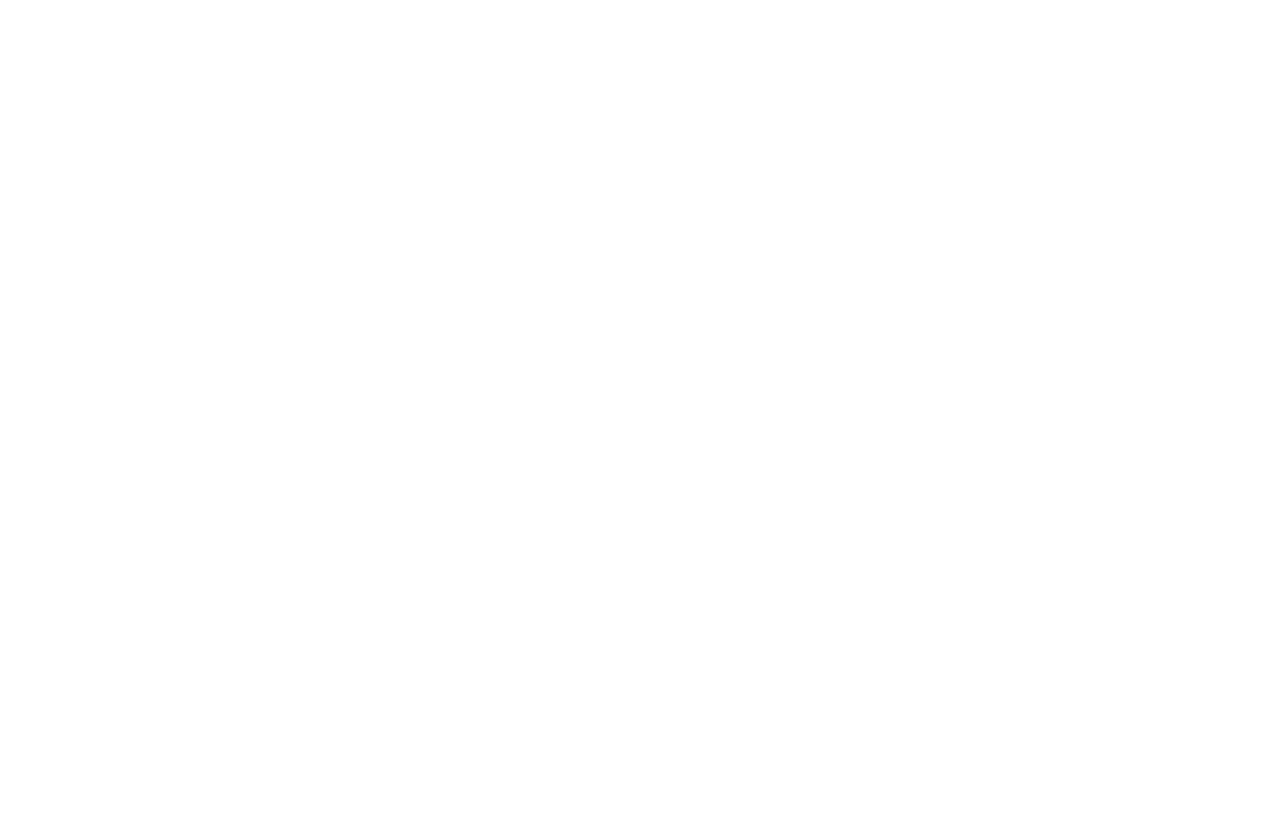
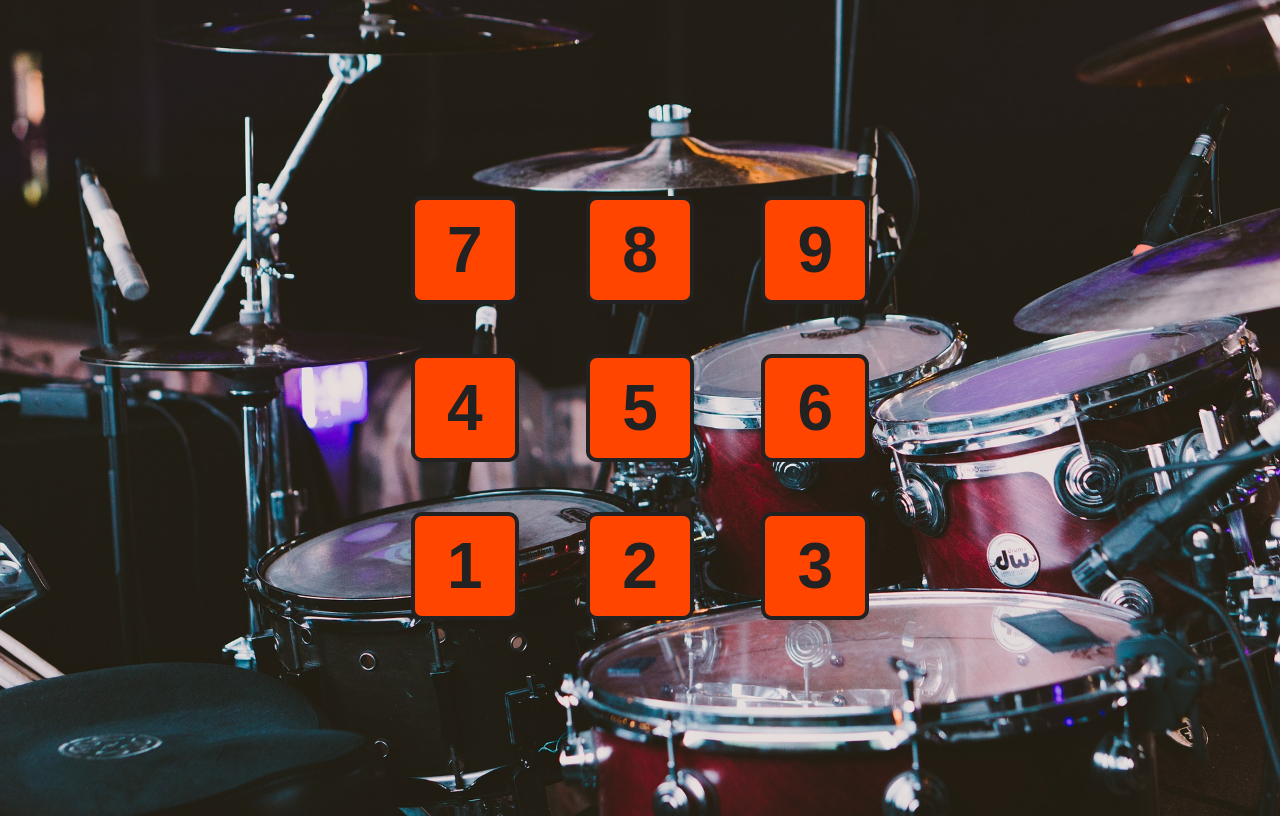
Before and after one commit to PabloMClementeP/DrumSounds, a plain HTML site: page index.html in a window 1280 px wide. Drawn offline with Linux system fonts and the light colour scheme.

Commit message:
Divs and CSS using grid template

```diff
--- a/index.html
+++ b/index.html
@@ -5,8 +5,23 @@
     <meta http-equiv="X-UA-Compatible" content="IE=edge">
     <meta name="viewport" content="width=device-width, initial-scale=1.0">
     <title>Drum App</title>
+
+    <link rel="stylesheet" href="style.css">
 </head>
 <body>
 
+    <div class="container">
+        <div data-key="103" class="key">7</div>
+        <div data-key="104" class="key">8</div>
+        <div data-key="105" class="key">9</div>
+        <div data-key="100" class="key">4</div>
+        <div data-key="101" class="key">5</div>
+        <div data-key="102" class="key">6</div>
+        <div data-key="97" class="key">1</div>
+        <div data-key="98" class="key">2</div>
+        <div data-key="99" class="key">3</div>
+    </div>
+
+    <script src="app.js"></script>
 </body>
 </html>
--- /dev/null
+++ b/style.css
@@ -0,0 +1,43 @@
+html{
+    margin: 0;
+    padding: 0;
+    box-sizing: border-box;
+    font-family: sans-serif;
+    background: url("./drum-set.jpg");
+    background-repeat: no-repeat;
+    background-size: cover;
+    background-position: center;
+}
+
+body{
+    min-height: 100vh;
+}
+
+.container{
+    width: 40%;
+    min-width: 350px;
+    height: 100vh;
+    margin: 0 auto;
+    display: grid;
+    grid-template-columns: repeat(3, 1fr);
+    gap: 20px;
+    row-gap: 50px;
+    justify-items: center;
+    align-content: center;
+}
+
+.key{
+    display: flex;
+    justify-content: center;
+    align-items: center;
+    height: 100px;
+    width: 100px;
+    color: #222;
+    font-size: 4rem;
+    font-weight: bold;
+    background-color: orangered;
+    border-radius: 10%;
+    border: 4px solid #222;
+    user-select: none;
+    cursor: pointer;
+}
```
Also changed, not shown: app.js (added), drum-set.jpg (added).
